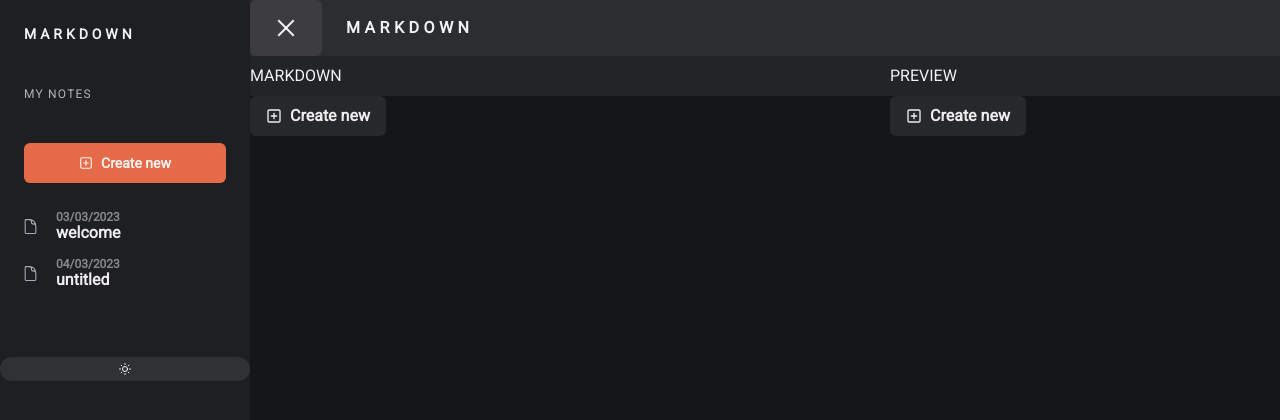
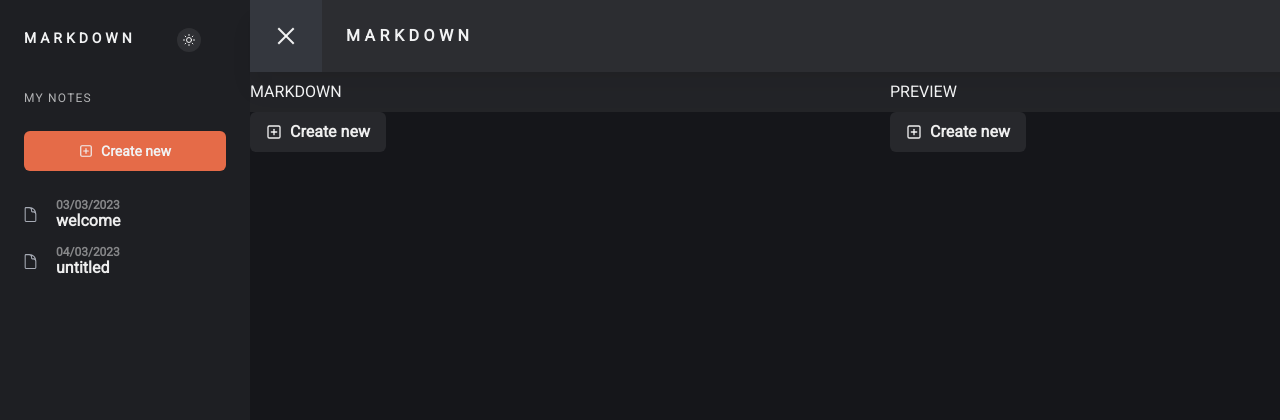
Before and after one commit to lloydlobo/markdown-editor, a Next.js app: page / in a window 1280 px wide. Both pictures are taken after a click on the button 36 px from the left and 28 px from the top of the page. Shown: the top 420 px of the page. Built offline with nearby package versions, Linux system fonts and the light colour scheme.

Commit message:
style: fix theme toggle positon & menu hover

```diff
--- a/components/navbar/aside-button.tsx
+++ b/components/navbar/aside-button.tsx
@@ -1,4 +1,4 @@
-import { Button, IconButton, VisuallyHidden } from "@chakra-ui/react";
+import { AspectRatio, Button, IconButton, VisuallyHidden } from "@chakra-ui/react";
 import React, { useState } from "react";
 import { CloseIcon, HamburgerMenuIcon } from "../icons/icons";
 
@@ -15,12 +15,25 @@ export default function AsideButton() {
       <VisuallyHidden>
         {isOpenMenu ? "close sidebar menu" : "open sidebar menu"}
       </VisuallyHidden>
+
+      <AspectRatio
+
+        ratio={1}>
+
         <IconButton
           aria-label="Menu toggle button"
           onClick={handleToggleSidebar}
           h="full"
+          bg="gray.50"
+          rounded="none"
+          _hover={{ bg: "orange.400" }}
+          _dark={{
+            bg: "gray.600",
+            _hover: { bg: "orange.400" }
+          }}
           icon={isOpenMenu ? <CloseIcon /> : <HamburgerMenuIcon />}
         />
+      </AspectRatio>
     </>
   );
 }
--- a/components/navbar/navbar.tsx
+++ b/components/navbar/navbar.tsx
@@ -11,7 +11,7 @@ export default function Navbar() {
   return (
     <>
       <Box>
-        <chakra.header bg="gray.50" _dark={{ bg: "gray.700" }}>
+        <chakra.header shadow={"xl"} bg="gray.50" _dark={{ bg: "gray.700" }}>
           <Grid
             alignItems="center"
             gridTemplateColumns={{
--- a/components/sidebar/sidebar-theme-toggle.tsx
+++ b/components/sidebar/sidebar-theme-toggle.tsx
@@ -8,6 +8,8 @@ export function SidebarThemeToggle() {
       aria-label="toggle theme"
       rounded="full"
       size="xs"
+      marginInline="auto"
+      w="1"
       onClick={toggleColorMode}
       icon={colorMode === "dark" ? <SunIcon /> : <MoonIcon />}
     />
--- a/components/sidebar/sidebar.tsx
+++ b/components/sidebar/sidebar.tsx
@@ -1,6 +1,6 @@
 import React from "react";
 
-import { Box, Text, chakra, Stack, Grid } from "@chakra-ui/react";
+import { Box, Text, chakra, Stack, Grid, Flex } from "@chakra-ui/react";
 
 import SidebarNotes from "@/components/sidebar/sidebar-notes";
 import Logo from "@/components/sidebar/sidebar-logo";
@@ -15,14 +15,15 @@ export default function Sidebar() {
       h="100vh"
       pos="relative"
       // px="6"
-      py={{ base: 6, md: 6 }}
+      py={{ base: 7, md: 7 }}
       bg="blackAlpha.50"
       _dark={{ bg: "whiteAlpha.50" }}
     >
-      <>
-        <Box px="6">
+        <Flex justify="space-between" px="6">
           <Logo />
-        </Box>
+          <SidebarThemeToggle/>
+        </Flex>
+
         <Grid gap="6">
           <Stack spacing="6" my="6">
             <Text
@@ -31,6 +32,7 @@ export default function Sidebar() {
               letterSpacing="widest"
               opacity="0.7"
               fontWeight="medium"
+              my="0"
               px="6"
             >
               my notes
@@ -40,9 +42,7 @@ export default function Sidebar() {
             </Box>
             <SidebarNotes />
           </Stack>
-          <SidebarThemeToggle/>
         </Grid>
-      </>
     </chakra.aside>
   );
 }
```
Lines whose indentation alone changed are shown as unchanged.
